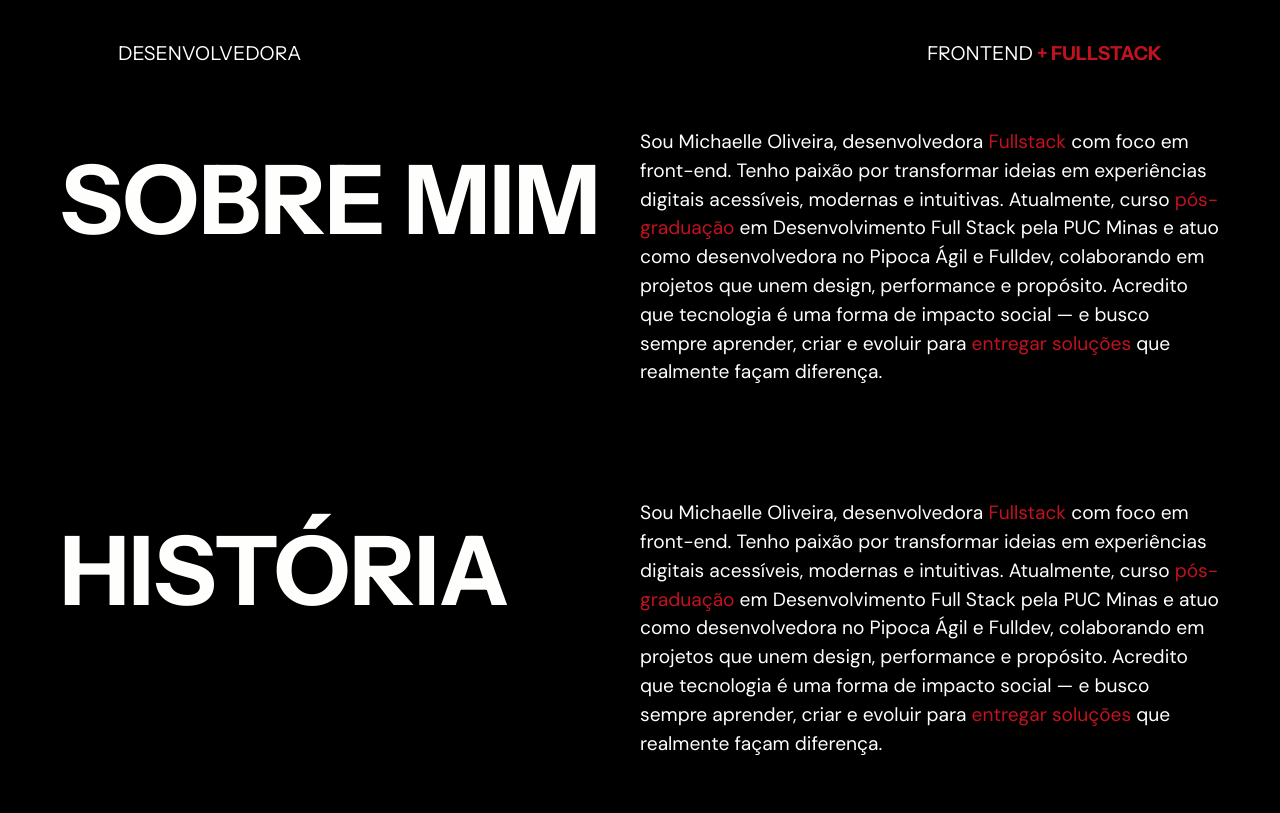
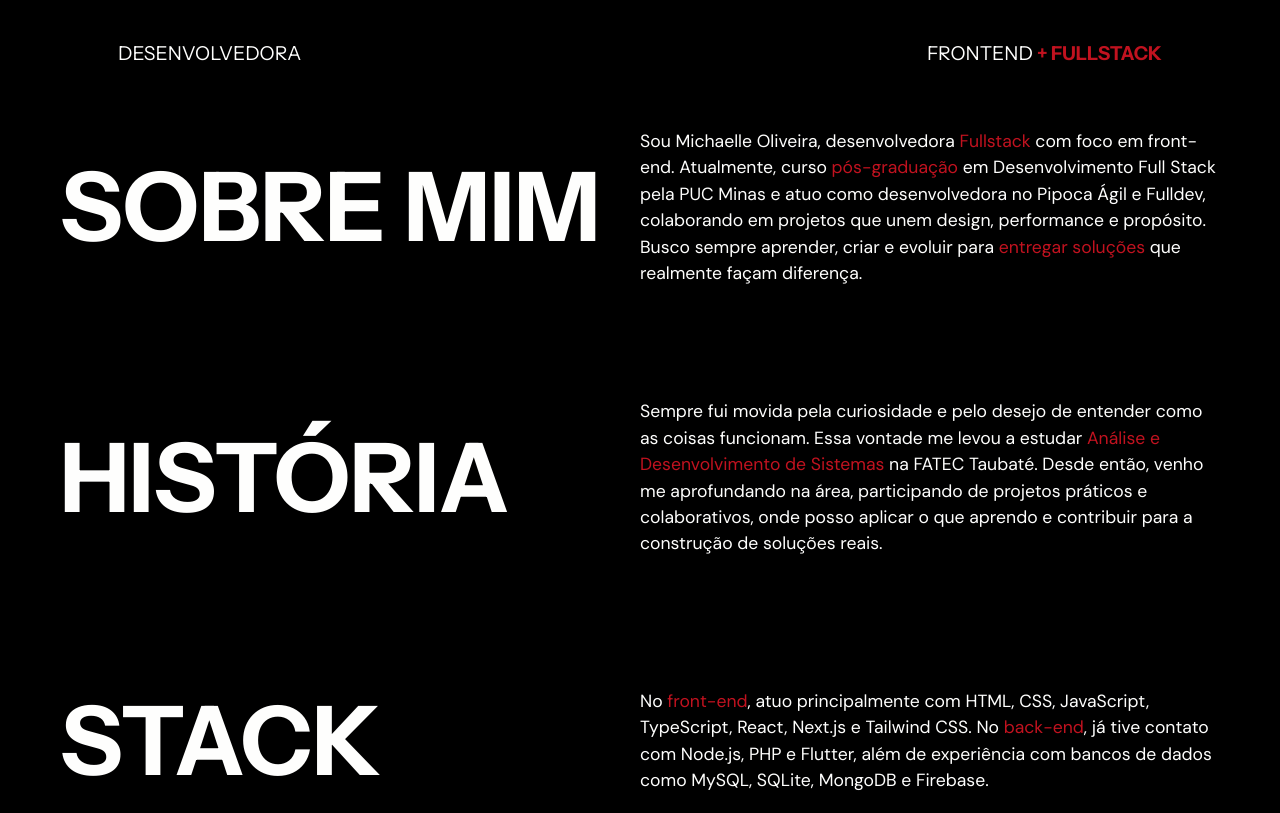
Before and after one commit to michaelleoliveir/mikl_portfolio, a Next.js app: page / in a window 1280 px wide. Shown: the part 700-1513 px from the top of the page. Before the commit the page ends 1458 px from the top, so only its background shows below. Built offline with nearby package versions, Linux system fonts and the light colour scheme; a web font is replaced by a local one.

Commit message:
feat: update AboutMe component with new text content and improve layout structure

```diff
--- a/src/components/layout/AboutMe.tsx
+++ b/src/components/layout/AboutMe.tsx
@@ -5,7 +5,7 @@ const AboutMe = () => {
         <div className='flex flex-col w-full mt-7'>
 
             {/* about me */}
-            <div className='flex flex-row'>
+            <div className='flex flex-row items-center'>
                 <div className='w-[50%]'>
                     <BlurText
                         text='SOBRE MIM'
@@ -17,12 +17,12 @@ const AboutMe = () => {
                         className='text-[6rem] text-letter font-instrument text-left font-extrabold' />
                 </div>
                 <div className='w-[50%]'>
-                    <p className='text-letter text-[1.2rem] font-dm-sans'>Sou Michaelle Oliveira, desenvolvedora <span className='text-highlight'>Fullstack</span> com foco em front-end. Tenho paixão por transformar ideias em experiências digitais acessíveis, modernas e intuitivas. Atualmente, curso <span className='text-highlight'>pós-graduação</span> em Desenvolvimento Full Stack pela PUC Minas e atuo como desenvolvedora no Pipoca Ágil e Fulldev, colaborando em projetos que unem design, performance e propósito. Acredito que tecnologia é uma forma de impacto social — e busco sempre aprender, criar e evoluir para <span className='text-highlight'>entregar soluções</span> que realmente façam diferença.</p>
+                    <p className='text-letter text-[1.1rem] font-dm-sans'>Sou Michaelle Oliveira, desenvolvedora <span className='text-highlight'>Fullstack</span> com foco em front-end. Atualmente, curso <span className='text-highlight'>pós-graduação</span> em Desenvolvimento Full Stack pela PUC Minas e atuo como desenvolvedora no Pipoca Ágil e Fulldev, colaborando em projetos que unem design, performance e propósito. Busco sempre aprender, criar e evoluir para <span className='text-highlight'>entregar soluções</span> que realmente façam diferença.</p>
                 </div>
             </div>
 
             {/* history */}
-            <div className='flex flex-row mt-28'>
+            <div className='flex flex-row items-center mt-28'>
                 <div className='w-[50%]'>
                     <BlurText
                         text='HISTÓRIA'
@@ -34,7 +34,27 @@ const AboutMe = () => {
                         className='text-[6rem] text-letter font-instrument text-left font-extrabold' />
                 </div>
                 <div className='w-[50%]'>
-                    <p className='text-letter text-[1.2rem] font-dm-sans'>Sou Michaelle Oliveira, desenvolvedora <span className='text-highlight'>Fullstack</span> com foco em front-end. Tenho paixão por transformar ideias em experiências digitais acessíveis, modernas e intuitivas. Atualmente, curso <span className='text-highlight'>pós-graduação</span> em Desenvolvimento Full Stack pela PUC Minas e atuo como desenvolvedora no Pipoca Ágil e Fulldev, colaborando em projetos que unem design, performance e propósito. Acredito que tecnologia é uma forma de impacto social — e busco sempre aprender, criar e evoluir para <span className='text-highlight'>entregar soluções</span> que realmente façam diferença.</p>
+                    <p className='text-letter text-[1.1rem] font-dm-sans'>Sempre fui movida pela curiosidade e pelo desejo de entender como as coisas funcionam. Essa vontade me levou a estudar <span className='text-highlight'>Análise e Desenvolvimento de Sistemas</span> na FATEC Taubaté.
+                        Desde então, venho me aprofundando na área, participando de projetos práticos e colaborativos, onde posso aplicar o que aprendo e contribuir para a construção de soluções reais.</p>
+                </div>
+            </div>
+
+            {/* stack */}
+            <div className='flex flex-row items-center mt-28'>
+                <div className='w-[50%]'>
+                    <BlurText
+                        text='STACK'
+                        delay={150}
+                        direction='top'
+                        animationFrom={undefined}
+                        animationTo={undefined}
+                        onAnimationComplete={undefined}
+                        className='text-[6rem] text-letter font-instrument text-left font-extrabold' />
+                </div>
+                <div className='w-[50%]'>
+                    <p className='text-letter text-[1.1rem] font-dm-sans'>No <span className='text-highlight'>front-end</span>, atuo principalmente com HTML, CSS, JavaScript, TypeScript, React, Next.js e Tailwind CSS.
+                        No <span className='text-highlight'>back-end</span>, já tive contato com Node.js, PHP e Flutter, além de experiência com bancos de dados como MySQL, SQLite, MongoDB e Firebase.
+                        </p>
                 </div>
             </div>
         </div>
```
